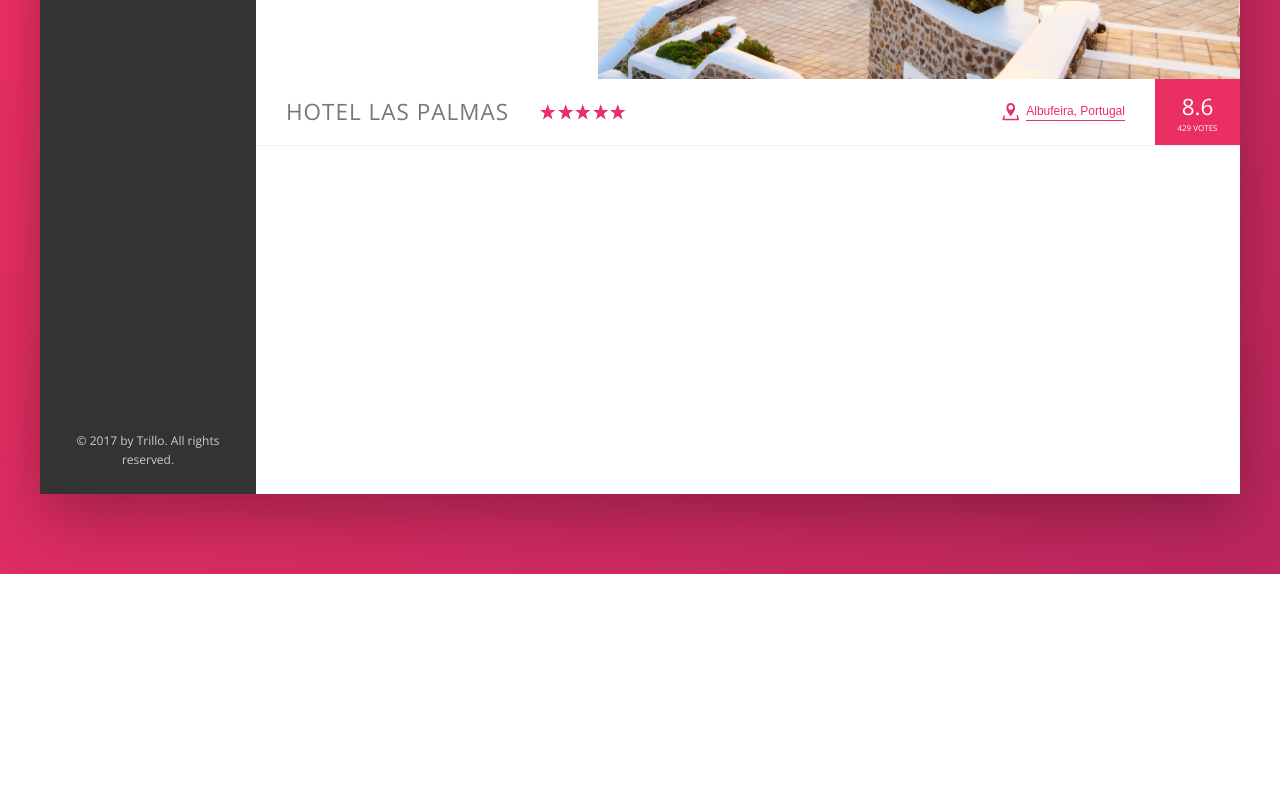
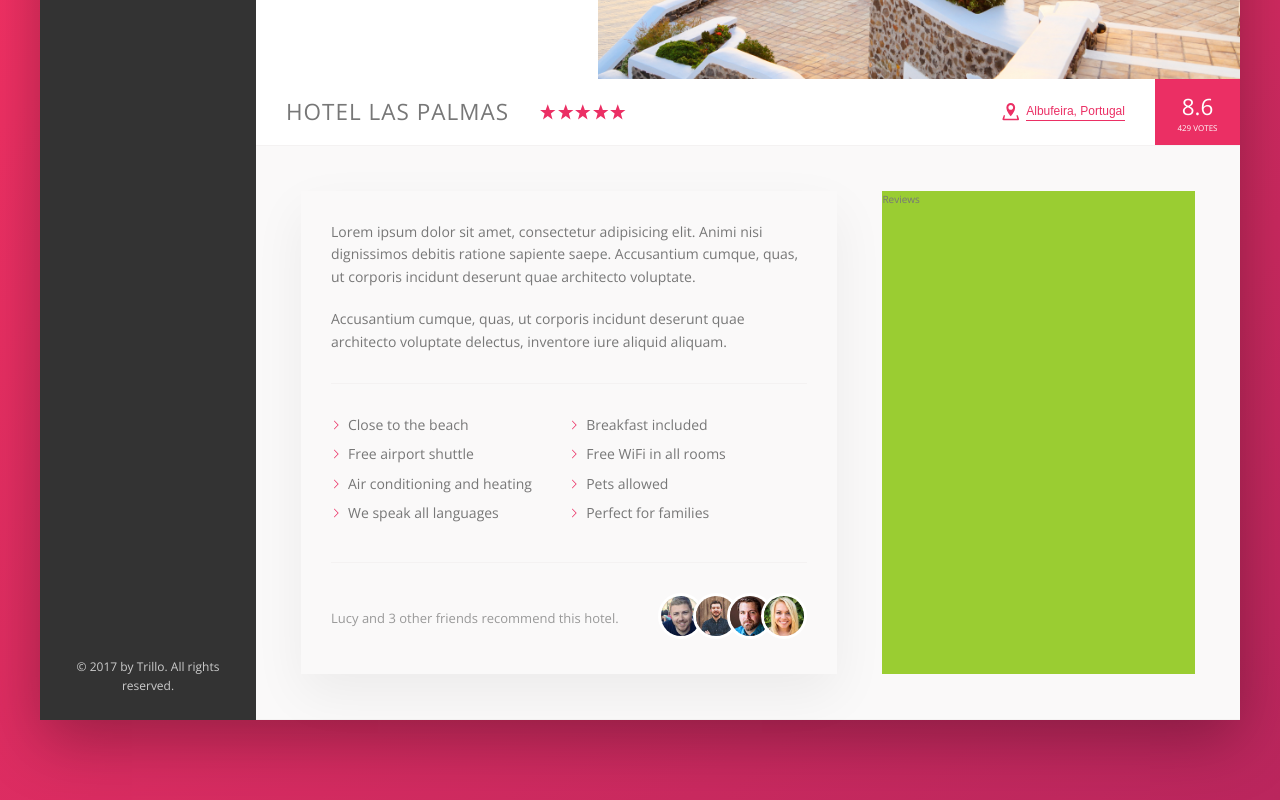
Before and after one commit to araltasher/Udemy-advanced-css, a website: page trillo/index.html in a window 1280 px wide. Shown: the part 456-1256 px from the top of the page. Before the commit the page ends 1030 px from the top, so only its background shows below. Drawn offline with nearby package versions, Linux system fonts and the light colour scheme.

Commit message:
completed the description part

```diff
--- a/trillo/index.html
+++ b/trillo/index.html
@@ -135,6 +135,40 @@
                         <div class="overview__rating-count">429 votes</div>
                     </div>
                 </div>
+                <div class="detail">
+                    <div class="description">
+                       <p class="paragraph">
+                        Lorem ipsum dolor sit amet, consectetur adipisicing elit. Animi nisi dignissimos debitis ratione sapiente saepe. Accusantium cumque, quas, ut corporis incidunt deserunt quae architecto voluptate.
+                       </p>
+                       <p class="paragraph">
+                        Accusantium cumque, quas, ut corporis incidunt deserunt quae architecto voluptate delectus, inventore iure aliquid aliquam.
+                       </p>
+                       <ul class="list">
+                           <li class="list__item">Close to the beach</li>
+                           <li class="list__item">Breakfast included</li>
+                           <li class="list__item">Free airport shuttle</li>
+                           <li class="list__item">Free WiFi in all rooms</li>
+                           <li class="list__item">Air conditioning and heating</li>
+                           <li class="list__item">Pets allowed</li>
+                           <li class="list__item">We speak all languages</li>
+                           <li class="list__item">Perfect for families</li>
+                       </ul>
+                       <div class="recommend">
+                           <p class="recommend__count">
+                               Lucy and 3 other friends recommend this hotel.
+                           </p>
+                           <div class="recommend_friends">
+                                <img src="img/user-3.jpg" alt="Friend 1" class="recommend__photo" />
+                                <img src="img/user-4.jpg" alt="Friend 2" class="recommend__photo" />
+                                <img src="img/user-5.jpg" alt="Friend 3" class="recommend__photo" />
+                                <img src="img/user-6.jpg" alt="Friend 4" class="recommend__photo" />
+                           </div>
+                       </div>
+                    </div>
+                    <div class="user-reviews">
+                        Reviews
+                    </div>
+                </div>
             </main>
             </div>
         </div>
--- a/trillo/sass/_base.scss
+++ b/trillo/sass/_base.scss
@@ -17,6 +17,8 @@ COLORS
     --color-grey-dark-3: #999;
 
     --shadow-dark: 0 2rem 6rem rgba(0, 0, 0, .3);
+    --shadow-light: 0 2rem 5rem rgba(0, 0, 0, .06);
+    --line: 1px solid var(--color-grey-light-2);
 }
 
 
--- a/trillo/sass/_component.scss
+++ b/trillo/sass/_component.scss
@@ -179,7 +179,7 @@
 .overview {
     display: flex;
     align-items: center;
-    border-bottom: 1px solid var(--color-grey-light-2);
+    border-bottom: var(--line);
     &__heading {
         font-size: 2.25rem;
         font-weight: 300;
@@ -266,3 +266,69 @@
         box-shadow: none;
     }
 }
+
+/*  PARAGRAPH   */
+.paragraph:not(:last-of-type) {
+    margin-bottom: 2rem;
+}
+/*  LIST   */
+
+.list{
+    list-style: none;
+    margin: 3rem 0;
+    padding: 3rem 0;
+    border-top: var(--line);
+    border-bottom: var(--line);
+
+    display: flex;
+    flex-wrap: wrap;
+
+    &__item{
+        flex: 0 0 50%;
+        margin-bottom: .7rem;
+
+    }
+
+    &__item::before {
+        content: "";
+        display: inline-block;
+        height: 1rem;
+        width: 1rem;
+        margin-right: .7rem;
+
+        //  Older Browsers
+        //  background-image: url(../img/chevron-thin-right.svg);
+        //  background-size: cover;
+
+        //  Newer browsers
+        background-color: var(--color-primary);
+        -webkit-mask-image: url(../img/chevron-thin-right.svg);
+        -webkit-mask-size: cover;
+        mask-image: url(../img/chevron-thin-right.svg);
+        mask-size: cover;
+    }
+}
+
+/*  RECOMMEND   */
+.recommend {
+    font-size: 1.3rem;
+    color: var(--color-grey-dark-3);
+    display: flex;
+    align-items: center;
+
+    &__count {
+        margin-right: auto;
+    }
+
+    &__photo {
+        box-sizing: content-box;
+        height: 4rem;
+        width: 4rem;
+        border-radius: 50%;
+        border: 3px solid #fff;
+
+        &:not(:last-child){
+            margin-right: -1.5rem;
+        }
+    }
+}
--- a/trillo/sass/_layout.scss
+++ b/trillo/sass/_layout.scss
@@ -10,7 +10,7 @@
     font-size: 1.4rem;
     height: 7rem;
     background-color: #fff;
-    border-bottom: 1px solid var(--color-grey-light-2);
+    border-bottom: var(--line);
 
     display: flex;
     justify-content: space-between;
@@ -31,6 +31,25 @@
 
 .hotel-view {
     background-color: #fff;
-    height: 80rem;
     flex: 1;
 }
+
+.detail {
+    display: flex;
+    padding: 4.5rem;
+    background-color: var(--color-grey-light-1);
+    border-bottom: var(--line);
+}
+
+.description {
+    font-size: 1.4rem;
+    box-shadow: var(--shadow-light);
+    padding: 3rem;
+    flex: 0 0 60%;
+    margin-right: 4.5rem;
+}
+
+.user-reviews{
+    background-color: yellowgreen;
+    flex: 1;
+}
```
Also changed, not shown: trillo/css/style.css, trillo/img/SVG/chevron-thin-right.svg (deleted).
